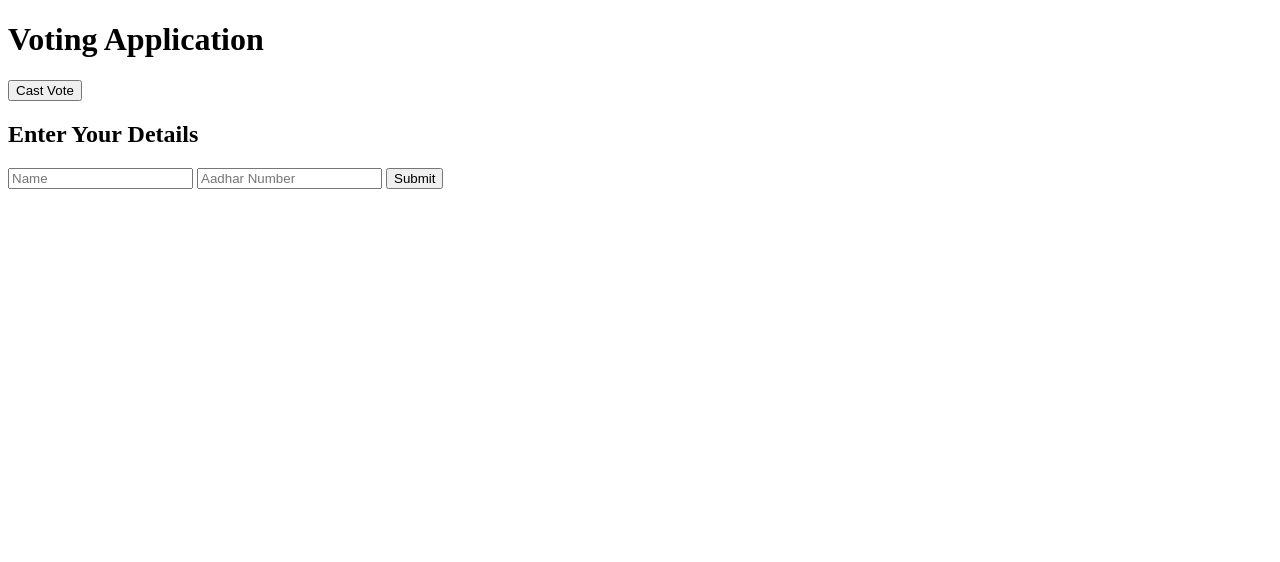
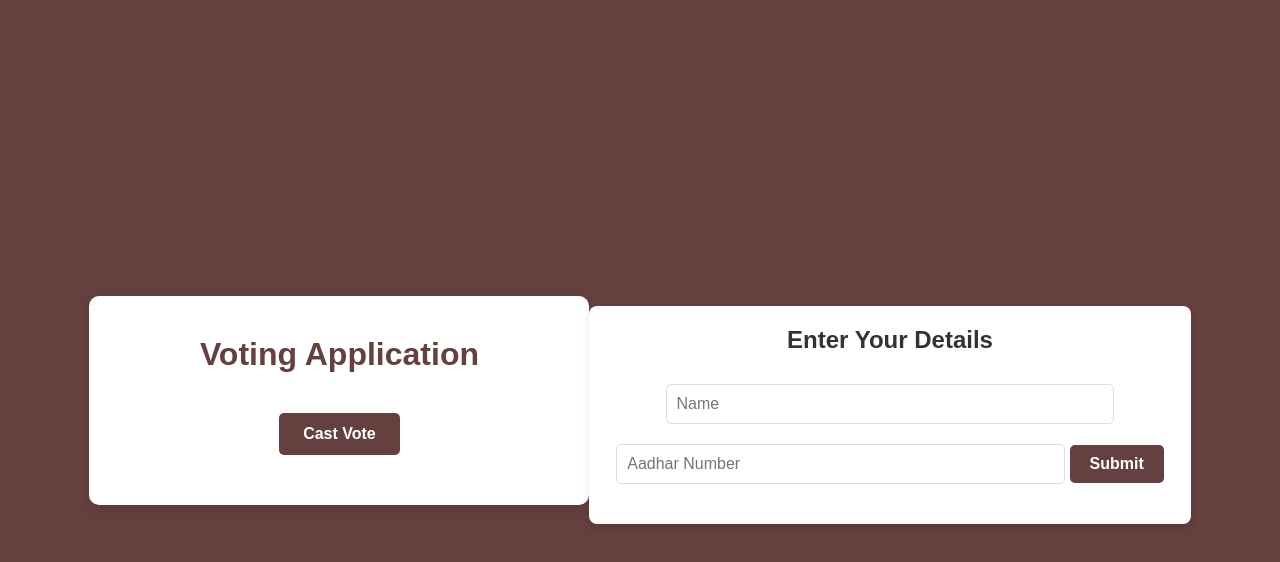
Before and after one commit to priya-490/Voting-Application, a website: page public/index.html in a window 1280 px wide. Both pictures are taken after a click on the button "Cast Vote". Drawn offline with Linux system fonts and the light colour scheme.

Commit message:
features updated

```diff
--- a/models/user_info.js
+++ b/models/user_info.js
@@ -5,7 +5,7 @@ const  userSchema  = new mongoose.Schema({
         type: String,
         required:true
     },
-    adhar_no:{
+    aadhar:{
         type:Number,
         required : true,
         unique: true
--- a/public/cast-vote.css
+++ b/public/cast-vote.css
@@ -1,52 +1,139 @@
-.candidates-container {
+/* Reset styling */
+* {
+    margin: 0;
+    padding: 0;
+    box-sizing: border-box;
+}
+
+body {
+    font-family: Arial, sans-serif;
+    background-color: #f4f7fa;
+    color: #333;
     display: flex;
-    flex-wrap: wrap;
+    flex-direction: column;
+    align-items: center;
+    padding: 20px;
+    min-height: 100vh;
+}
+
+h1 {
+    font-size: 2rem;
+    color: #64403e;
+    margin-bottom: 20px;
+}
+
+#candidates-container {
+    display: grid;
+    grid-template-columns: repeat(auto-fit, minmax(300px, 1fr));
     gap: 20px;
-    padding: 20px;
+    width: 100%;
+    max-width: 1000px;
+    margin-top: 20px;
 }
 
 .candidate-card {
-    border: 1px solid #ccc;
-    padding: 15px;
-    border-radius: 8px;
-    width: 200px;
-    text-align: center;
+    background-color: #fff;
+    padding: 20px;
+    border-radius: 10px;
+    box-shadow: 0 4px 8px rgba(0, 0, 0, 0.1);
+    transition: transform 0.2s, box-shadow 0.2s;
+    display: flex;
+    justify-content: space-between;
+    align-items: center;
+}
+
+.candidate-card:hover {
+    transform: translateY(-5px);
+    box-shadow: 0 6px 12px rgba(0, 0, 0, 0.15);
+}
+
+.candidate-info {
+    max-width: 70%;
 }
 
 .candidate-info h2 {
-    margin: 0;
-    font-size: 1.2em;
+    font-size: 1.5rem;
+    color: #333;
+    margin-bottom: 8px;
+}
+
+.candidate-info p {
+    color: #555;
+    font-size: 0.9rem;
+    margin-bottom: 5px;
 }
 
 .toggle-button {
-    margin-top: 10px;
-    width: 50px;
-    height: 25px;
-    background-color: #ccc;
-    border-radius: 15px;
+    position: relative;
+    width: 40px;
+    height: 24px;
+    background-color: #ddd;
+    border-radius: 12px;
     cursor: pointer;
-    position: relative;
+    transition: background-color 0.3s;
 }
 
 .toggle-button.active {
-    background-color: #4caf50;
+    background-color: #64403e;
 }
 
 .toggle-circle {
     position: absolute;
+    top: 2px;
+    left: 2px;
     width: 20px;
     height: 20px;
     background-color: #fff;
     border-radius: 50%;
-    top: 2.5px;
-    left: 2.5px;
-    transition: left 0.3s;
+    transition: transform 0.3s;
 }
 
 .toggle-button.active .toggle-circle {
-    left: 27.5px;
+    transform: translateX(16px);
 }
-.btn-align{
-    width: 100px;
-    height: 50px;
+
+#submit-btn {
+    margin-top: 20px;
+    padding: 12px 24px;
+    font-size: 1rem;
+    font-weight: bold;
+    color: #fff;
+    background-color: #64403e;
+    border: none;
+    border-radius: 5px;
+    cursor: pointer;
+    transition: background-color 0.3s;
 }
+
+#submit-btn:disabled {
+    background-color: #bbb;
+    cursor: not-allowed;
+}
+
+#submit-btn:hover:not(:disabled) {
+    background-color: #64403e;
+}
+
+.btn-align {
+    margin-top: 20px;
+    padding: 10px 20px;
+    font-size: 1rem;
+    font-weight: bold;
+    color: #fff;
+    background-color: #64403e;
+    border: none;
+    border-radius: 5px;
+    cursor: pointer;
+    transition: background-color 0.3s;
+}
+
+.btn-align:hover {
+    background-color: #64403e;
+}
+
+/* Text message styling */
+textarea, p {
+    font-size: 1.1rem;
+    color: #333;
+    margin: 15px 0;
+}
--- a/public/index.css
+++ b/public/index.css
@@ -1,93 +1,104 @@
-/* body {
+/* Reset basic styling */
+* {
+    margin: 0;
+    padding: 0;
+    box-sizing: border-box;
+}
+
+body {
     font-family: Arial, sans-serif;
+    background-color: #64403e;
+    color: #333;
     display: flex;
-    flex-direction: column;
+    justify-content: center;
     align-items: center;
-    justify-content: center;
-    height: 100vh;
-    background-color: #f0f2f5;
-    margin: 0;
-}
-.container {
-    text-align: center;
-    max-width: 400px;
-    padding: 20px;
-    border-radius: 8px;
-    box-shadow: 0 4px 8px rgba(0, 0, 0, 0.2);
-    background-color: #fff;
-}
-h1 {
-    color: #333;
-    font-size: 1.8rem;
-    margin-bottom: 20px;
-}
-.timer {
-    font-size: 1.2rem;
-    margin-bottom: 20px;
-    color: #ff5f5f;
-}
-.vote-btn {
-    padding: 10px 20px;
-    font-size: 1rem;
-    color: #fff;
-    background-color: #4CAF50;
-    border: none;
-    border-radius: 4px;
-    cursor: pointer;
-}
-.vote-btn:hover {
-    background-color: #45a049;
-}
-.message {
-    margin-top: 15px;
-    font-size: 1rem;
-    color: #4CAF50;
-} */
-.candidates-container {
-    display: flex;
-    flex-wrap: wrap;
-    gap: 20px;
+    min-height: 100vh;
     padding: 20px;
 }
 
-.candidate-card {
-    border: 1px solid #ccc;
-    padding: 15px;
-    border-radius: 8px;
-    width: 200px;
+.container {
     text-align: center;
+    background-color: #ffffff;
+    padding: 40px 30px;
+    border-radius: 10px;
+    box-shadow: 0 4px 10px rgba(0, 0, 0, 0.1);
+    max-width: 500px;
+    width: 100%;
 }
 
-.candidate-info h2 {
-    margin: 0;
-    font-size: 1.2em;
+h1 {
+    font-size: 2rem;
+    color: #64403e;
+    margin-bottom: 20px;
 }
 
-.toggle-button {
-    margin-top: 10px;
-    width: 50px;
-    height: 25px;
-    background-color: #ccc;
-    border-radius: 15px;
+.vote-btn {
+    background-color: #64403e;
+    color: #ffffff;
+    padding: 12px 24px;
+    font-size: 1rem;
+    font-weight: bold;
+    border: none;
+    border-radius: 5px;
     cursor: pointer;
-    position: relative;
+    transition: background-color 0.3s;
+    margin-top: 20px;
 }
 
-.toggle-button.active {
-    background-color: #4caf50;
+.vote-btn:hover {
+    background-color: #64403e;
 }
 
-.toggle-circle {
-    position: absolute;
-    width: 20px;
-    height: 20px;
-    background-color: #fff;
-    border-radius: 50%;
-    top: 2.5px;
-    left: 2.5px;
-    transition: left 0.3s;
+#voting-form {
+    display: none;
+    margin-top: 30px;
+    text-align: center;
+    background-color: #ffffff;
+    padding: 20px;
+    border-radius: 8px;
+    box-shadow: 0 4px 8px rgba(0, 0, 0, 0.1);
 }
 
-.toggle-button.active .toggle-circle {
-    left: 27.5px;
+h2 {
+    font-size: 1.5rem;
+    color: #333;
+    margin-bottom: 20px;
 }
+
+input[type="text"] {
+    width: 80%;
+    padding: 10px;
+    margin: 10px 0;
+    font-size: 1rem;
+    border: 1px solid #ddd;
+    border-radius: 5px;
+    transition: border-color 0.3s;
+}
+
+input[type="text"]:focus {
+    border-color: #64403e;
+    outline: none;
+}
+
+button {
+    background-color: #64403e;
+    color: #ffffff;
+    padding: 10px 20px;
+    font-size: 1rem;
+    font-weight: bold;
+    border: none;
+    border-radius: 5px;
+    cursor: pointer;
+    transition: background-color 0.3s;
+    margin-top: 10px;
+}
+
+button:hover {
+    background-color: #64403e;
+}
+
+.message, #form-message {
+    color: #666;
+    font-size: 0.9rem;
+    margin-top: 10px;
+}
--- a/public/index.js
+++ b/public/index.js
@@ -28,6 +28,7 @@ async function submitUserDetails() {
 
         if (result.exists) {
             // If the user exists, show an error message
+            console.log('user exists');
             document.getElementById('form-message').innerText = "User already exists. You cannot vote.";
         }
         else {
--- a/public/voting-result.css
+++ b/public/voting-result.css
@@ -1,12 +1,13 @@
 body {
     font-family: Arial, sans-serif;
-    background-color: #f4f4f4;
+    background-color: #64403e;
     margin: 0;
     padding: 20px;
 }
 
 h1 {
     text-align: center;
+    color: white;
 }
 
 #candidates-container {
```
Also changed, not shown: public/cast-vote.js (+24 -1 lines), public/index.html (+0 -21 lines), routes/candidateRoutes.js (+19 -0 lines).
